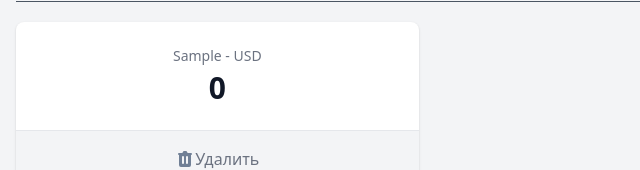
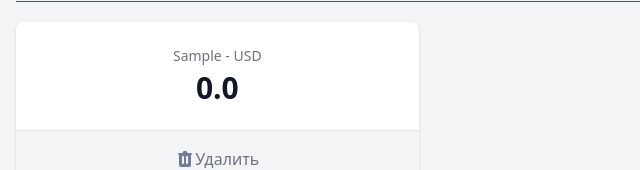
Before and after one commit to Red02Raccoon/vue-crypto, a Vue app: page / in a window 1280 px wide. Both pictures are taken after typing "Sample", "Sample" into the empty fields and a click on the button "Добавить". Shown: the part 357-527 px from the top of the page, without its empty margins (0-640 px from the left). Built offline with nearby package versions, Linux system fonts and the light colour scheme.

Commit message:
add price formatting

```diff
--- a/src/App.vue
+++ b/src/App.vue
@@ -132,7 +132,7 @@
                 {{ name }} - USD
               </dt>
               <dd class="mt-1 text-3xl font-semibold text-gray-900">
-                {{ price }}
+                {{ formatPrice(price) }}
               </dd>
             </div>
             <div class="w-full border-t border-gray-200"></div>
@@ -270,13 +270,13 @@ export default {
         }
 
         const normilizedPrice = 1 / price;
-        const formattedPrice =
-          normilizedPrice > 1
-            ? normilizedPrice.toFixed(2)
-            : normilizedPrice.toPrecision(2);
 
-        t.price = formattedPrice;
+        t.price = normilizedPrice;
       });
+    },
+
+    formatPrice(price) {
+      return price > 1 ? price.toFixed(2) : price.toPrecision(2);
     },
   },
   computed: {
```
